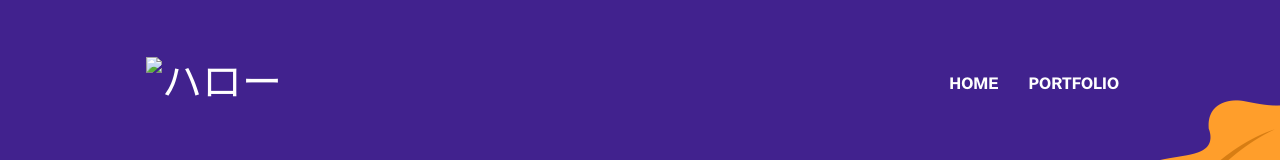
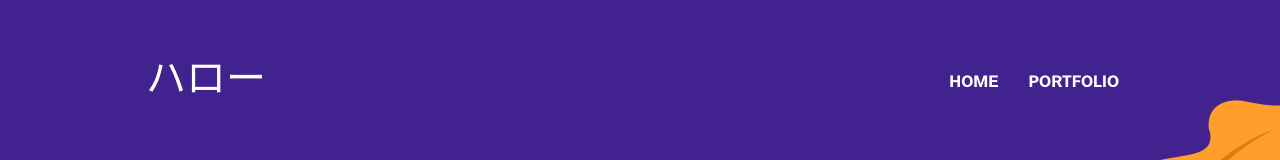
Before and after one commit to belajarqywok/belajarqywok.github.io, a plain HTML site: page index.html in a window 1280 px wide. Shown: the top 160 px of the page. Drawn offline with nearby package versions, Linux system fonts and the light colour scheme.

Commit message:
Update index.html

```diff
--- a/index.html
+++ b/index.html
@@ -31,7 +31,7 @@
 
 <header class="navigation fixed-top">
   <nav class="navbar navbar-expand-lg navbar-dark">
-    <a class="navbar-brand font-tertiary h3" href="index.html"><img alt="ハロー"></a>
+    <a class="navbar-brand font-tertiary h3" href="index.html">ハロー</a>
     <button class="navbar-toggler" type="button" data-toggle="collapse" data-target="#navigation"
       aria-controls="navigation" aria-expanded="false" aria-label="Toggle navigation">
       <span class="navbar-toggler-icon"></span>
```
